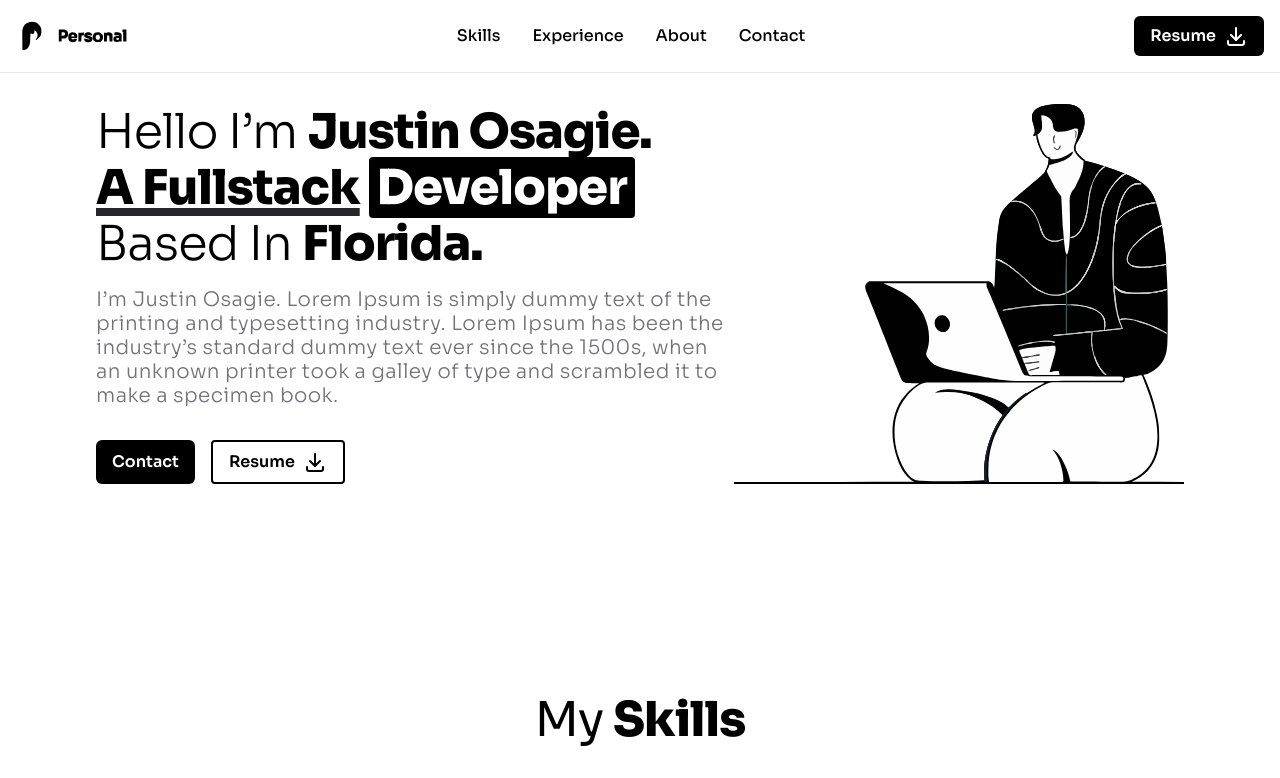
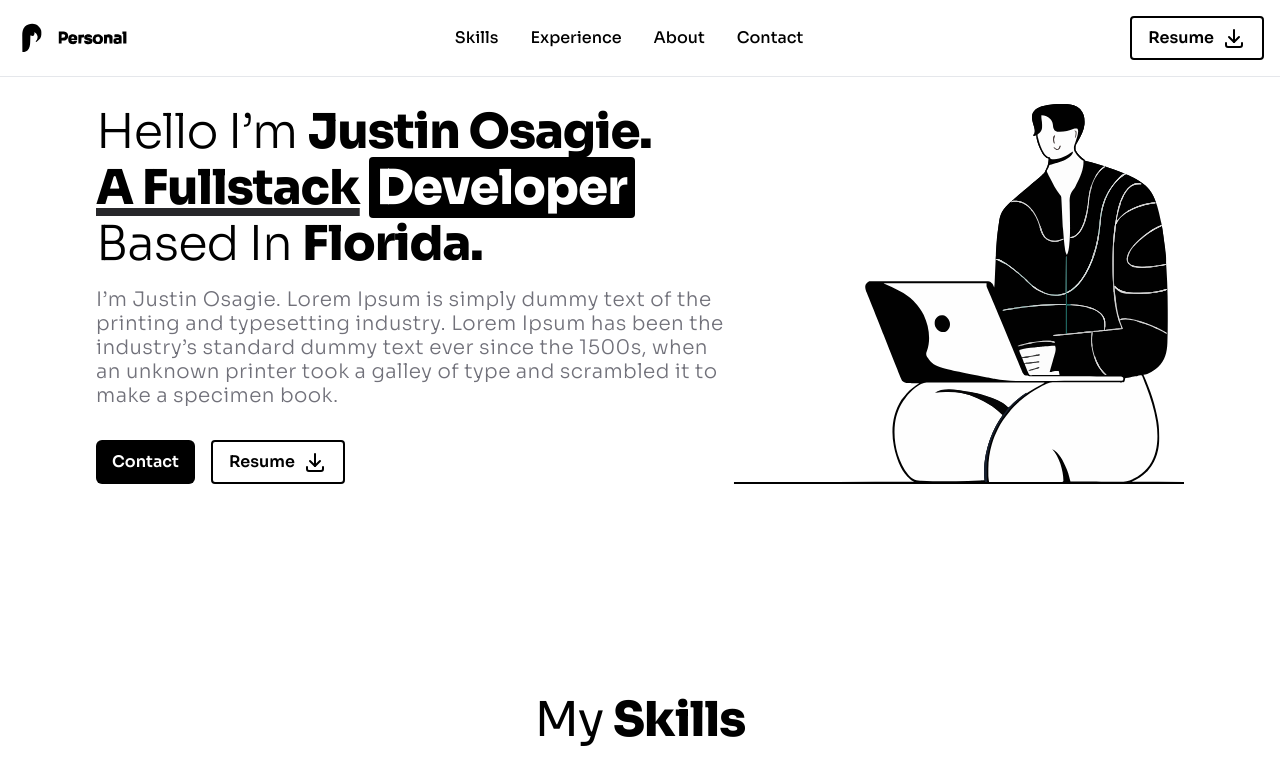
Before and after one commit to ashleyc2219/portfolio-web, a Next.js app: page / in a window 1280 px wide. Shown: the top 778 px of the page. Built offline with nearby package versions, Linux system fonts and the light colour scheme.

Commit message:
Added resume download funciton

```diff
--- a/components/sections/heroSection.tsx
+++ b/components/sections/heroSection.tsx
@@ -39,10 +39,16 @@ const HeroSection = () => {
             <Button size={"medium"} variant={"default"}>
               Contact
             </Button>
-            <Button size={"medium"} variant={"outline"}>
-              <span className="mr-2">Resume</span>
-              <IconDownload stroke={2} />
-            </Button>
+
+            <a
+              href="/resume/resume_Justin_Osagie.pdf"
+              download="Justin-Osagie-Resume.pdf"
+            >
+              <Button size={"medium"} variant={"outline"}>
+                <span className="mr-2">Resume</span>
+                <IconDownload stroke={2} />
+              </Button>
+            </a>
           </div>
         </div>
 
--- a/components/sections/navbar.tsx
+++ b/components/sections/navbar.tsx
@@ -14,10 +14,15 @@ const Navbar = () => {
         </a>
         <div className="flex space-x-3 md:order-2 md:space-x-0 rtl:space-x-reverse">
           {/* Button */}
-          <Button size={"medium"} variant={"default"}>
-            <span className="mr-2">Resume</span>
-            <IconDownload stroke={2} />
-          </Button>
+          <a
+            href="/resume/resume_Justin_Osagie.pdf"
+            download="Justin-Osagie-Resume.pdf"
+          >
+            <Button size={"medium"} variant={"outline"}>
+              <span className="mr-2">Resume</span>
+              <IconDownload stroke={2} />
+            </Button>
+          </a>
           <button
             data-collapse-toggle="navbar-sticky"
             type="button"
```
Also changed, not shown: 1 other file (tests, documents, lock files or other folders).
